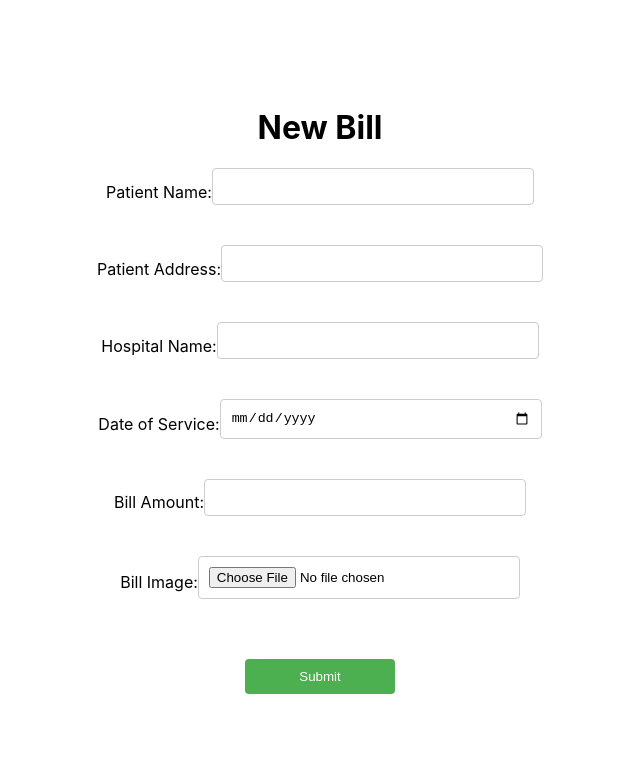
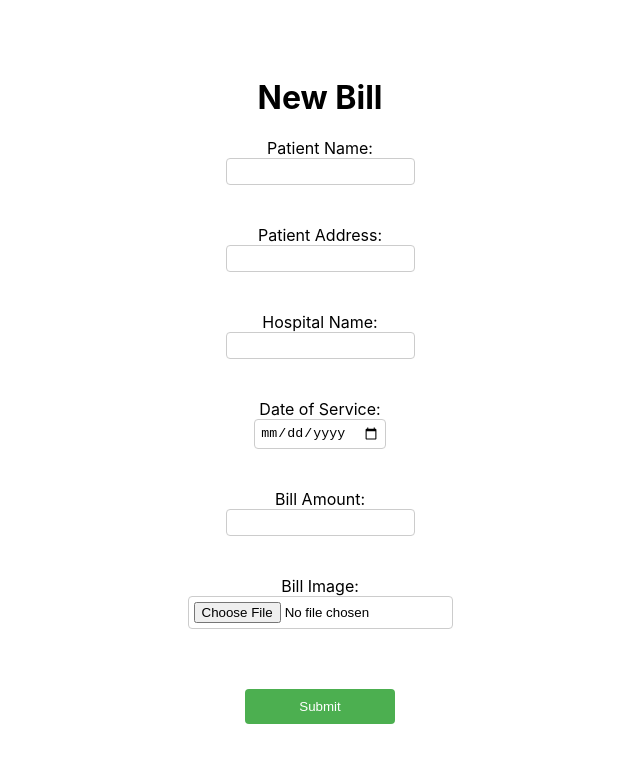
Before and after one commit to dc4472/myproject, a React (Create React App) app: page /form in a window 1280 px wide. Shown: the top 762 px of the page, without its empty margins (320-960 px from the left). Built offline with nearby package versions, Linux system fonts and the light colour scheme.

Commit message:
Some design changes to forms

```diff
--- a/src/BillForm.css
+++ b/src/BillForm.css
@@ -44,3 +44,39 @@
     color: red;
     margin-top: 5px;
   }
+
+  .form-field {
+    display: flex;
+    flex-direction: column;
+    align-items: flex-start;
+    margin-bottom: 10px;
+  }
+
+  .form-field label {
+    margin-bottom: 5px;
+  }
+
+  .form-field input[type="text"],
+  .form-field input[type="date"],
+  .form-field input[type="number"],
+  .form-field input[type="file"] {
+    width: 100%;
+    padding: 5px;
+    box-sizing: border-box;
+  }
+
+  .image-field {
+    width: 100%;
+    padding: 5px;
+    box-sizing: border-box;
+  }
+
+  .date-field {
+    width: 100%;
+    padding: 5px;
+    box-sizing: border-box;
+  }
+
+  .input-box {
+    width: 100%;
+  }
--- a/src/BillForm.js
+++ b/src/BillForm.js
@@ -101,39 +101,39 @@ const BillForm = () =>{
       >
         <Form className='centered-form'>
           <h1>New Bill</h1>
-          <label>
+          <label className='form-field'>
             Patient Name:
-            <Field type="text" name="name" />
+            <Field type="text" name="name" className='input-box'/>
             <ErrorMessage name="name" component="div" className="error" />
           </label>
           <br />
-          <label>
+          <label className='form-field'>
             Patient Address:
-            <Field type="text" name="address" />
+            <Field type="text" name="address" className='input-box'/>
             <ErrorMessage name="address" component="div" className="error" />
           </label>
           <br />
-          <label>
+          <label className='form-field'>
             Hospital Name:
-            <Field type="text" name="hospital" />
+            <Field type="text" name="hospital" className='input-box'/>
             <ErrorMessage name="hospital" component="div" className="error" />
           </label>
           <br />
-          <label>
+          <label className='form-field'>
             Date of Service:
-            <Field type="date" name="dos" />
+            <Field type="date" name="dos" className='input-box'/>
             <ErrorMessage name="dos" component="div" className="error" />
           </label>
           <br />
-          <label>
+          <label className='form-field'>
             Bill Amount:
-            <Field type="number" name="amount" />
+            <Field type="number" name="amount" className='input-box'/>
             <ErrorMessage name="amount" component="div" className="error" />
           </label>
           <br />
-          <label>
+          <label className='form-field'>
             Bill Image:
-            <Field type="file" name="image" accept="image/*"/>
+            <Field type="file" name="image" accept="image/*" className='input-box'/>
             <ErrorMessage name="image" component="div" className="error" />
           </label>
           <br />
--- a/src/EditBill.js
+++ b/src/EditBill.js
@@ -157,39 +157,39 @@ const EditBill = () => {
 
       <Form className='centered-form'>
       <h1>Bill</h1>
-      <label>
+      <label className='form-field'>
         Patient Name:
-        <Field type="text" name="name" />
+        <Field type="text" name="name" className='input-box'/>
         <ErrorMessage name="name" component="div" className="error" />
       </label>
       <br />
-      <label>
+      <label className='form-field'>
         Patient Address:
-        <Field type="text" name="address" />
+        <Field type="text" name="address" className='input-box'/>
         <ErrorMessage name="address" component="div" className="error" />
       </label>
       <br />
-      <label>
+      <label className='form-field'>
         Hospital Name:
-        <Field type="text" name="hospital" />
+        <Field type="text" name="hospital" className='input-box'/>
         <ErrorMessage name="hospital" component="div" className="error" />
       </label>
       <br />
-      <label>
+      <label className='form-field'>
         Date of Service:
-        <Field type="date" name="dos" />
+        <Field type="date" name="dos" className='input-box'/>
         <ErrorMessage name="dos" component="div" className="error" />
       </label>
       <br />
-      <label>
+      <label className='form-field'>
         Bill Amount:
-        <Field type="number" name="amount" />
+        <Field type="number" name="amount" className='input-box'/>
         <ErrorMessage name="amount" component="div" className="error" />
       </label>
       <br />
-      <label>
+      <label className='form-field'>
           Bill Image:
-          <Field type="file" name="image" accept="image/*"/>
+          <Field type="file" name="image" accept="image/*" className='input-box'/>
           <ErrorMessage name="image" component="div" className="error" />
       </label>
       <br />
```
